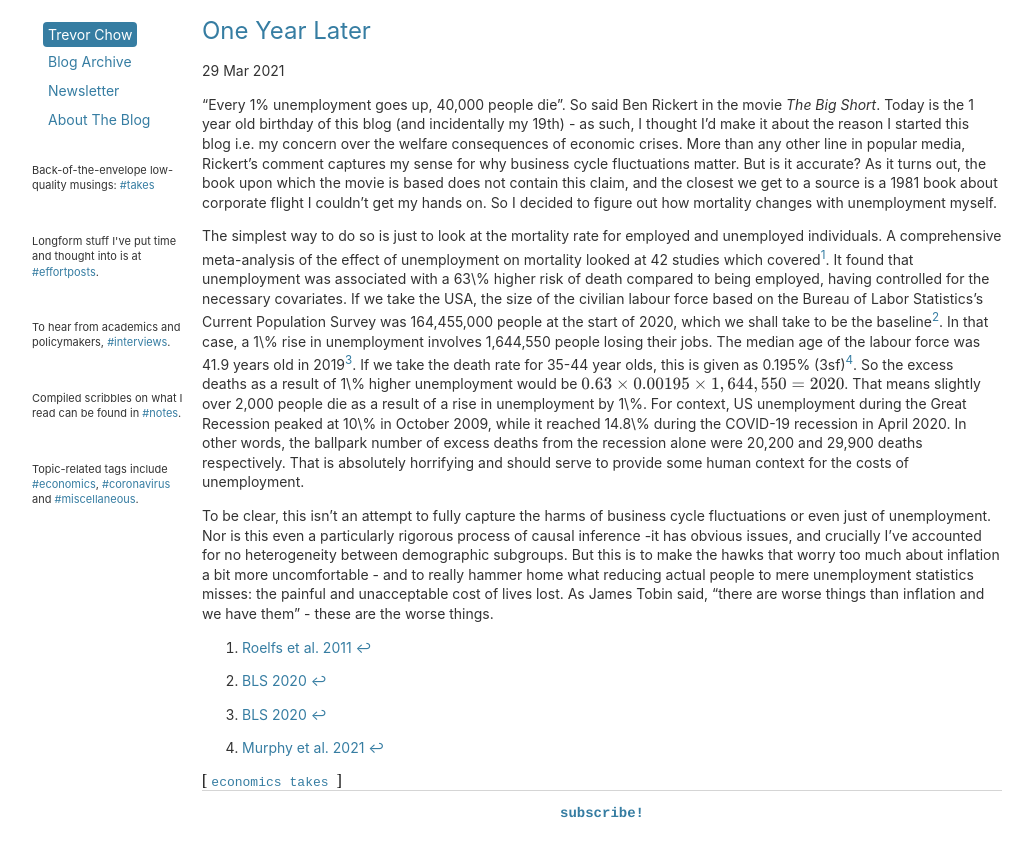
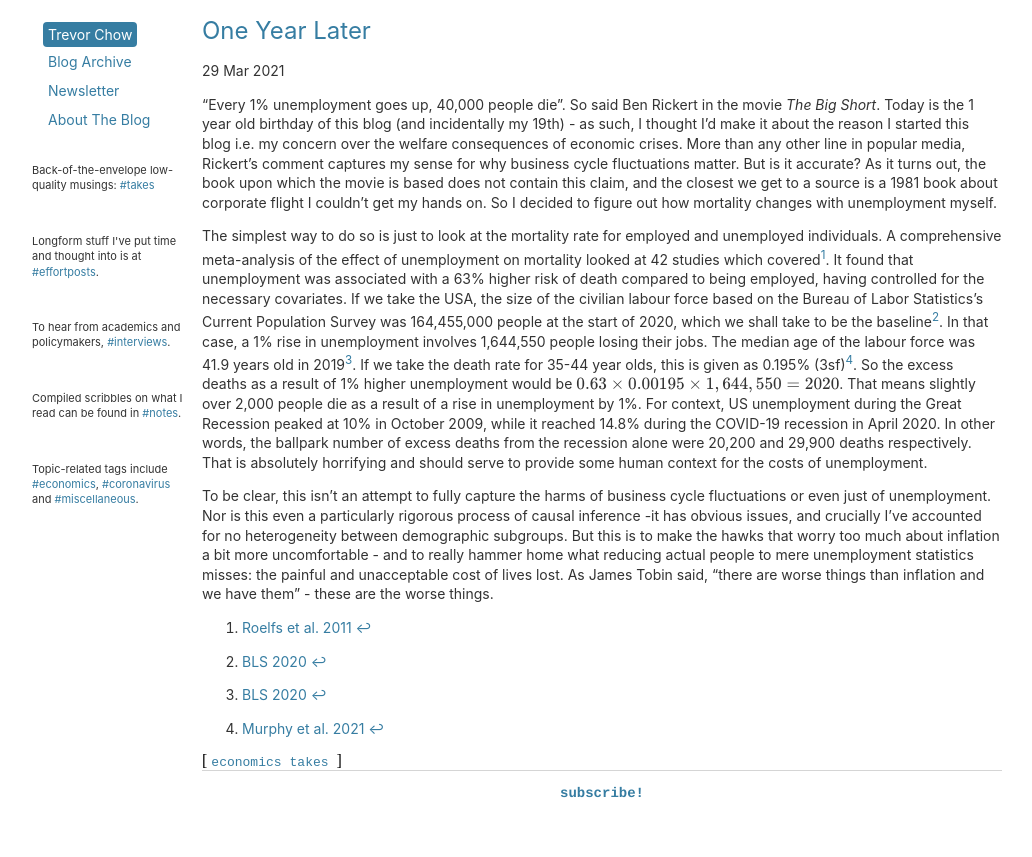
Before and after one commit to tmychow/tmychow.github.io, a Jekyll site: the page built from _posts/2021-03-29-one-year-later.md, in a window 1280 px wide. Shown: the top 857 px of the page, without its empty margins (28-1060 px from the left). Built offline with Jekyll 4.4.1, drawn with Linux system fonts in a browser that asks for light colours; formulas are drawn with MathJax 3.

Commit message:
Update 2021-03-29-one-year-later.md

```diff
--- a/_posts/2021-03-29-one-year-later.md
+++ b/_posts/2021-03-29-one-year-later.md
@@ -7,7 +7,7 @@ tags: economics takes
 
 "Every 1% unemployment goes up, 40,000 people die". So said Ben Rickert in the movie *The Big Short*. Today is the 1 year old birthday of this blog (and incidentally my 19th) - as such, I thought I'd make it about the reason I started this blog i.e. my concern over the welfare consequences of economic crises. More than any other line in popular media, Rickert's comment captures my sense for why business cycle fluctuations matter. But is it accurate? As it turns out, the book upon which the movie is based does not contain this claim, and the closest we get to a source is a 1981 book about corporate flight I couldn't get my hands on. So I decided to figure out how mortality changes with unemployment myself.
 
-The simplest way to do so is just to look at the mortality rate for employed and unemployed individuals. A comprehensive meta-analysis of the effect of unemployment on mortality looked at 42 studies which covered[^1]. It found that unemployment was associated with a 63\% higher risk of death compared to being employed, having controlled for the necessary covariates. If we take the USA, the size of the civilian labour force based on the Bureau of Labor Statistics's Current Population Survey was 164,455,000 people at the start of 2020, which we shall take to be the baseline[^2]. In that case, a 1\% rise in unemployment involves 1,644,550 people losing their jobs. The median age of the labour force was 41.9 years old in 2019[^3]. If we take the death rate for 35-44 year olds, this is given as 0.195% (3sf)[^4]. So the excess deaths as a result of 1\% higher unemployment would be $0.63 \times 0.00195 \times 1,644,550 = 2020$. That means slightly over 2,000 people die as a result of a rise in unemployment by 1\%. For context, US unemployment during the Great Recession peaked at 10\% in October 2009, while it reached 14.8\% during the COVID-19 recession in April 2020. In other words, the ballpark number of excess deaths from the recession alone were 20,200 and 29,900 deaths respectively. That is absolutely horrifying and should serve to provide some human context for the costs of unemployment.
+The simplest way to do so is just to look at the mortality rate for employed and unemployed individuals. A comprehensive meta-analysis of the effect of unemployment on mortality looked at 42 studies which covered[^1]. It found that unemployment was associated with a 63% higher risk of death compared to being employed, having controlled for the necessary covariates. If we take the USA, the size of the civilian labour force based on the Bureau of Labor Statistics's Current Population Survey was 164,455,000 people at the start of 2020, which we shall take to be the baseline[^2]. In that case, a 1% rise in unemployment involves 1,644,550 people losing their jobs. The median age of the labour force was 41.9 years old in 2019[^3]. If we take the death rate for 35-44 year olds, this is given as 0.195% (3sf)[^4]. So the excess deaths as a result of 1% higher unemployment would be $0.63 \times 0.00195 \times 1,644,550 = 2020$. That means slightly over 2,000 people die as a result of a rise in unemployment by 1%. For context, US unemployment during the Great Recession peaked at 10% in October 2009, while it reached 14.8% during the COVID-19 recession in April 2020. In other words, the ballpark number of excess deaths from the recession alone were 20,200 and 29,900 deaths respectively. That is absolutely horrifying and should serve to provide some human context for the costs of unemployment.
 
 [^1]: [Roelfs et al. 2011](https://doi.org/10.1016/j.socscimed.2011.01.005)
 [^2]: [BLS 2020](https://www.bls.gov/webapps/legacy/cpsatab1.htm)
```
